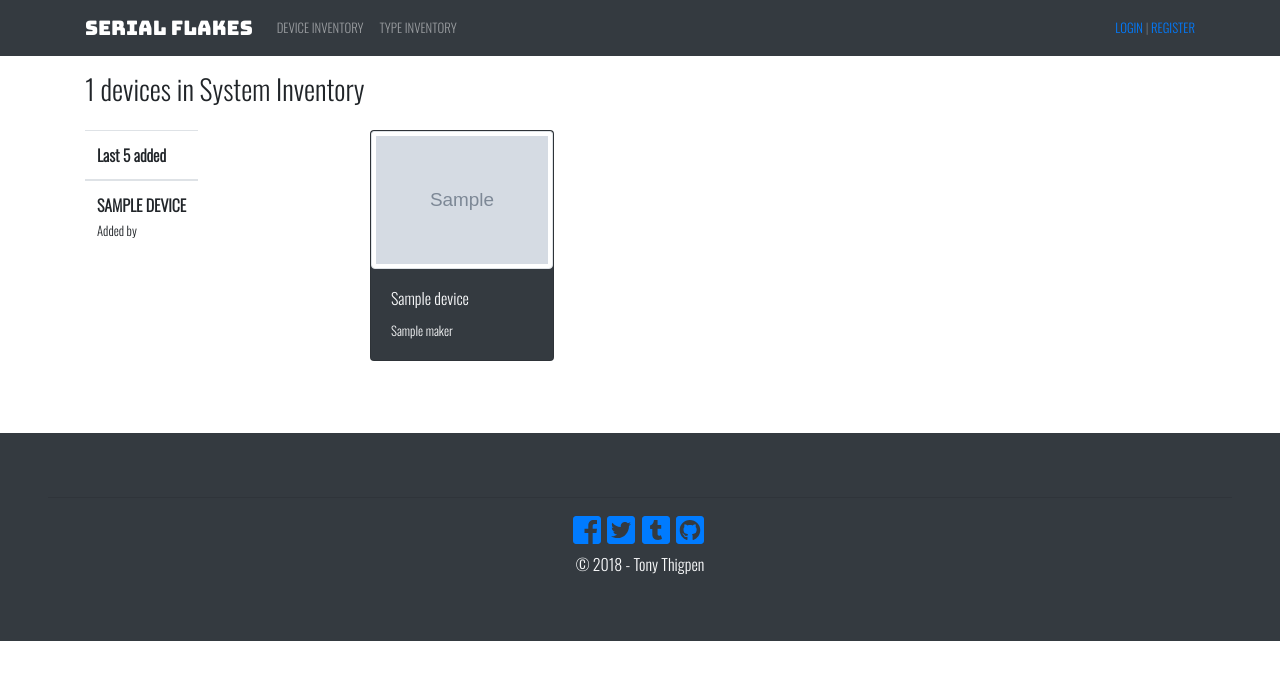
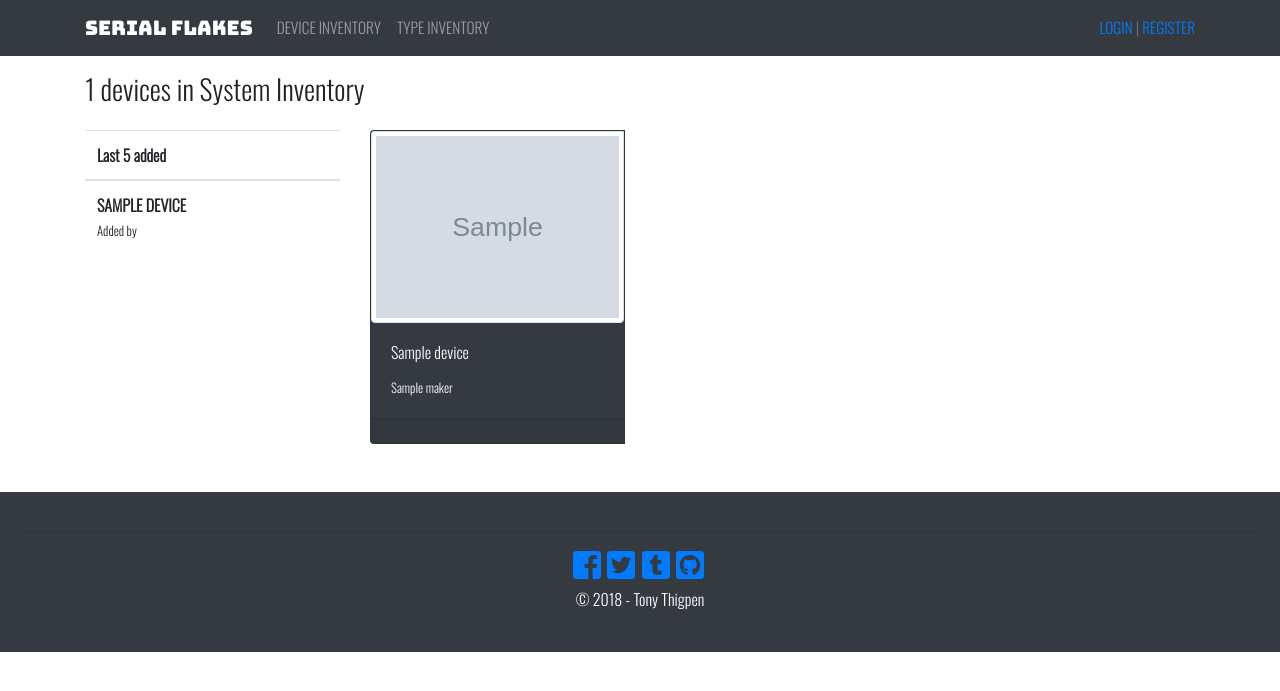
Before and after one commit to Phantom-Hex/SerialF, a Django app: template Serial/templates/extra/device_list.html in a window 1280 px wide. Shown: the top 691 px of the page. Run offline with Django 3.2, Linux system fonts and the light colour scheme; the template is opened without the code that fills it: most values are stand-ins (such as "Sample title", 1, 10 or a date in 2020); grey boxes marked "Sample" are stand-in pictures; some libraries are stand-ins or nearby versions; some web fonts are replaced.

Commit message:
The cards are aligned. Also, static.

```diff
--- a/Serial/templates/extra/device_list.html
+++ b/Serial/templates/extra/device_list.html
@@ -6,13 +6,13 @@
     <div>
         <h3 class="py-3">{{ devices.count }} devices in System Inventory<br>
             {% if user.is_authenticated %}
-                <a class="btn btn-outline-primary btn-sm mt-3" href="{% url 'device-create' %}">Create</a>
+                <a class="btn btn-sm btn-outline-primary mt-3" href="{% url 'device-create' %}">Create</a>
             {% endif %}
         </h3>
     </div>
     <div class="row">
-        <div class="col-sm-3">
-            <table class="table table-responsive">
+        <div class="col col-sm-3">
+            <table class="table table-hover">
                 <thead>
                 <tr>
                     <th>Last 5 added</th>
@@ -30,22 +30,25 @@
         <div class="col-sm-9">
             <div class="row">
                 {% for device in devices %}
-                    <div class="col-4 col-xs-3 col-md-4 col-lg-3 col-xl-3">
+                    <div class="col-6 col-sm-6 col-md-4 col-lg-3 col-xl-4 card-group">
                         <div class="card bg-dark text-light">
                             <img class="card-img-top img-thumbnail" src="{{ MEDIA_URL }}{{ device.photo }}"
                                  alt="{{ device.description }}">
                             <div class="card-body">
                                 <h6 class="card-title">{{ device.name }}</h6>
-                                <p class="card-text small">{{ device.maker }}</p>
+                                <small class="card-text">{{ device.maker }}</small>
+                            </div>
+                            <div class="card-footer">
                                 {% if user.is_authenticated %}
-                                    <a href="{% url 'device-detail' device.pk %}" class="btn btn-primary">Details</a>
+                                    <a href="{% url 'device-detail' device.pk %}" class="btn btn-sm btn-primary">Details</a>
                                 {% endif %}
                             </div>
                         </div>
-                        <br/>
+                    <br><br>
                     </div>
                 {% endfor %}
             </div>
         </div>
     </div>
+    <br>
 {% endblock %}
--- a/static/css/site.css
+++ b/static/css/site.css
@@ -2,9 +2,19 @@
 
 body {
     font-family: 'Oswald', "Helvetica Neue", Helvetica, Arial, sans-serif;
+    font-size: 1rem;
 }
 
 
 #SF {
     font-family: "Bungee", "Bitstream Vera Sans Mono", Monaco, "Courier New", Courier, monospace;
 }
+
+nav {
+    font-size: 1.2rem;
+    align-content: center;
+}
+
+.card-columns {
+    display: flex;
+}
--- a/templates/layout.html
+++ b/templates/layout.html
@@ -1,15 +1,21 @@
+{% load static %}
+
 <!DOCTYPE html>
 <html>
 <head>
     <meta charset="UTF-8">
     <title>{% block title %}{% endblock %} | Serial Flakes</title>
     <meta name="viewport" content="width=device-width, initial-scale=1">
+    <!-- CSS -->
     <link rel="stylesheet" href="https://maxcdn.bootstrapcdn.com/bootstrap/4.0.0/css/bootstrap.min.css" integrity="sha384-Gn5384xqQ1aoWXA+058RXPxPg6fy4IWvTNh0E263XmFcJlSAwiGgFAW/dAiS6JXm" crossorigin="anonymous">
-    <link href="https://fonts.googleapis.com/css?family=Oswald:300|Bungee:400" rel="stylesheet">
-    <link rel="stylesheet" href="../static/css/site.css">
+    <link rel="stylesheet" href="{% static "css/site.css" %}">
+    <!-- Scripts -->
+    <script defer src="https://use.fontawesome.com/releases/v5.0.2/js/all.js"></script>
+    <script src="https://code.jquery.com/jquery-3.2.1.slim.min.js" integrity="sha384-KJ3o2DKtIkvYIK3UENzmM7KCkRr/rE9/Qpg6aAZGJwFDMVNA/GpGFF93hXpG5KkN" crossorigin="anonymous"></script>
+    <script src="https://cdnjs.cloudflare.com/ajax/libs/popper.js/1.12.9/umd/popper.min.js" integrity="sha384-ApNbgh9B+Y1QKtv3Rn7W3mgPxhU9K/ScQsAP7hUibX39j7fakFPskvXusvfa0b4Q" crossorigin="anonymous"></script>
+    <script src="https://maxcdn.bootstrapcdn.com/bootstrap/4.0.0/js/bootstrap.min.js" integrity="sha384-JZR6Spejh4U02d8jOt6vLEHfe/JQGiRRSQQxSfFWpi1MquVdAyjUar5+76PVCmYl" crossorigin="anonymous"></script>
 </head>
 <body>
-
 <!-- Navbar -->
 <nav class="navbar navbar-expand-md navbar-dark bg-dark justify-content-between">
     <div class="container mr-auto text-uppercase small">
@@ -44,18 +50,18 @@
     </div>
 </nav>
 
-{# Other content #}
+{# main content #}
 <div class="container mx-auto">
-    {% block content %}
-    {% endblock %}
+    {% block content %}{% endblock %}
 </div>
-<footer class="panel-footer bg-dark text-center text-light p-5 my-5">
+<br>
+<footer class="panel-footer bg-dark text-center text-light p-4">
     <div class="container">
-        {% block footer %}
-        {% endblock %}
+        {% block footer %}{% endblock %}
     </div>
     {% if user.is_superuser %}
-        <p class="text-danger text-uppercase pt-4">Danger mode is active.</p>
+        <p class="text-danger text-uppercase pt-4">Danger mode active.</p>
+        <small>Please don't break anything.</small>
     {% endif %}
     <hr>
     <a href="http://facebook.com">
@@ -70,14 +76,10 @@
     <a href="http://github.com/tonytornado">
         <i class="fab fa-github-square mx-auto fa-2x"></i>&nbsp;
     </a>
+    <br>
     <blockquote class="blockquote">
         <small>&copy; 2018 - Tony Thigpen</small>
     </blockquote>
 </footer>
-<!-- Scripts -->
-<script defer src="https://use.fontawesome.com/releases/v5.0.2/js/all.js"></script>
-<script src="https://code.jquery.com/jquery-3.2.1.slim.min.js" integrity="sha384-KJ3o2DKtIkvYIK3UENzmM7KCkRr/rE9/Qpg6aAZGJwFDMVNA/GpGFF93hXpG5KkN" crossorigin="anonymous"></script>
-<script src="https://cdnjs.cloudflare.com/ajax/libs/popper.js/1.12.9/umd/popper.min.js" integrity="sha384-ApNbgh9B+Y1QKtv3Rn7W3mgPxhU9K/ScQsAP7hUibX39j7fakFPskvXusvfa0b4Q" crossorigin="anonymous"></script>
-<script src="https://maxcdn.bootstrapcdn.com/bootstrap/4.0.0/js/bootstrap.min.js" integrity="sha384-JZR6Spejh4U02d8jOt6vLEHfe/JQGiRRSQQxSfFWpi1MquVdAyjUar5+76PVCmYl" crossorigin="anonymous"></script>
 </body>
 </html>
```
Also changed, not shown: db.sqlite3.
